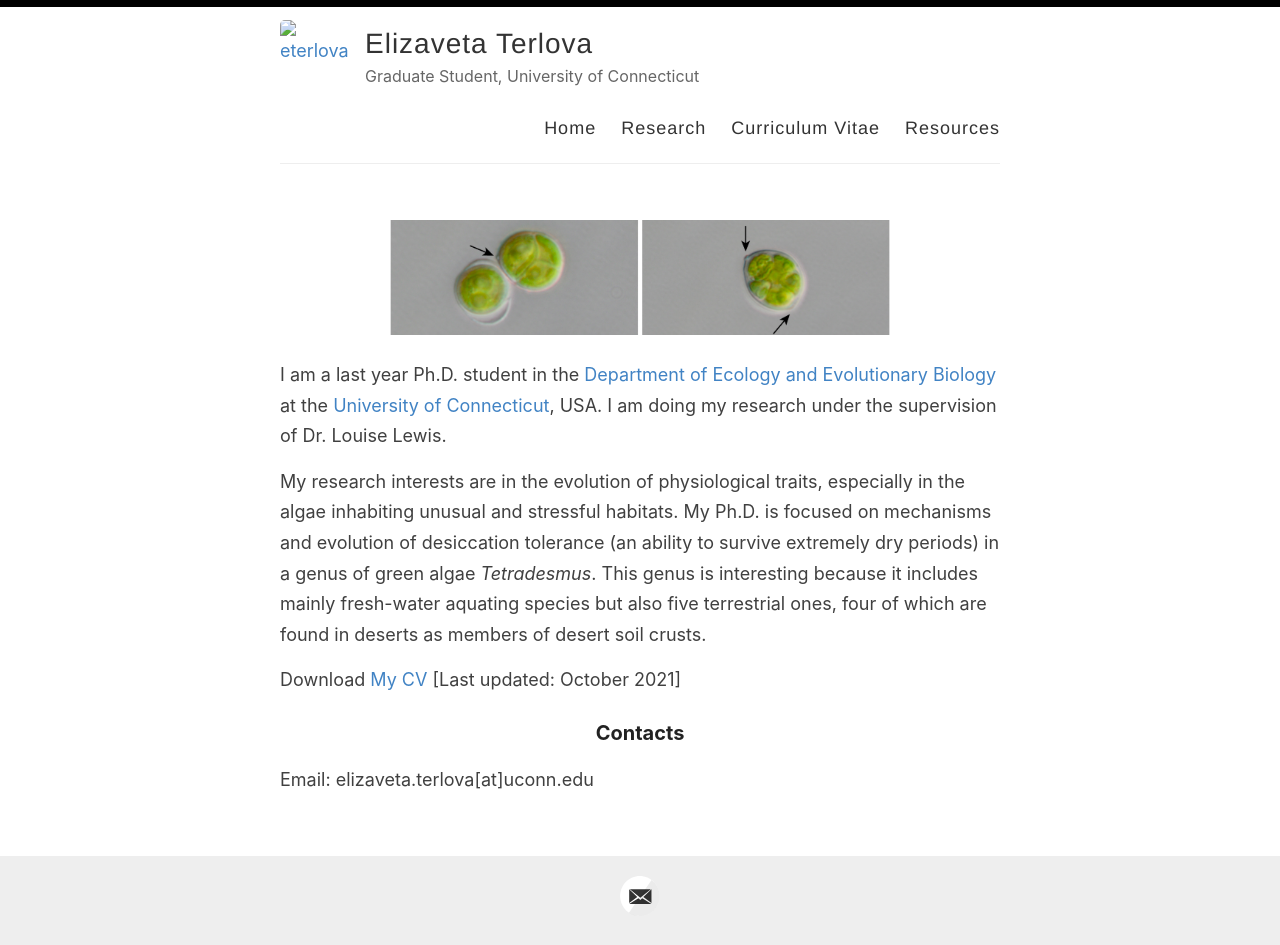
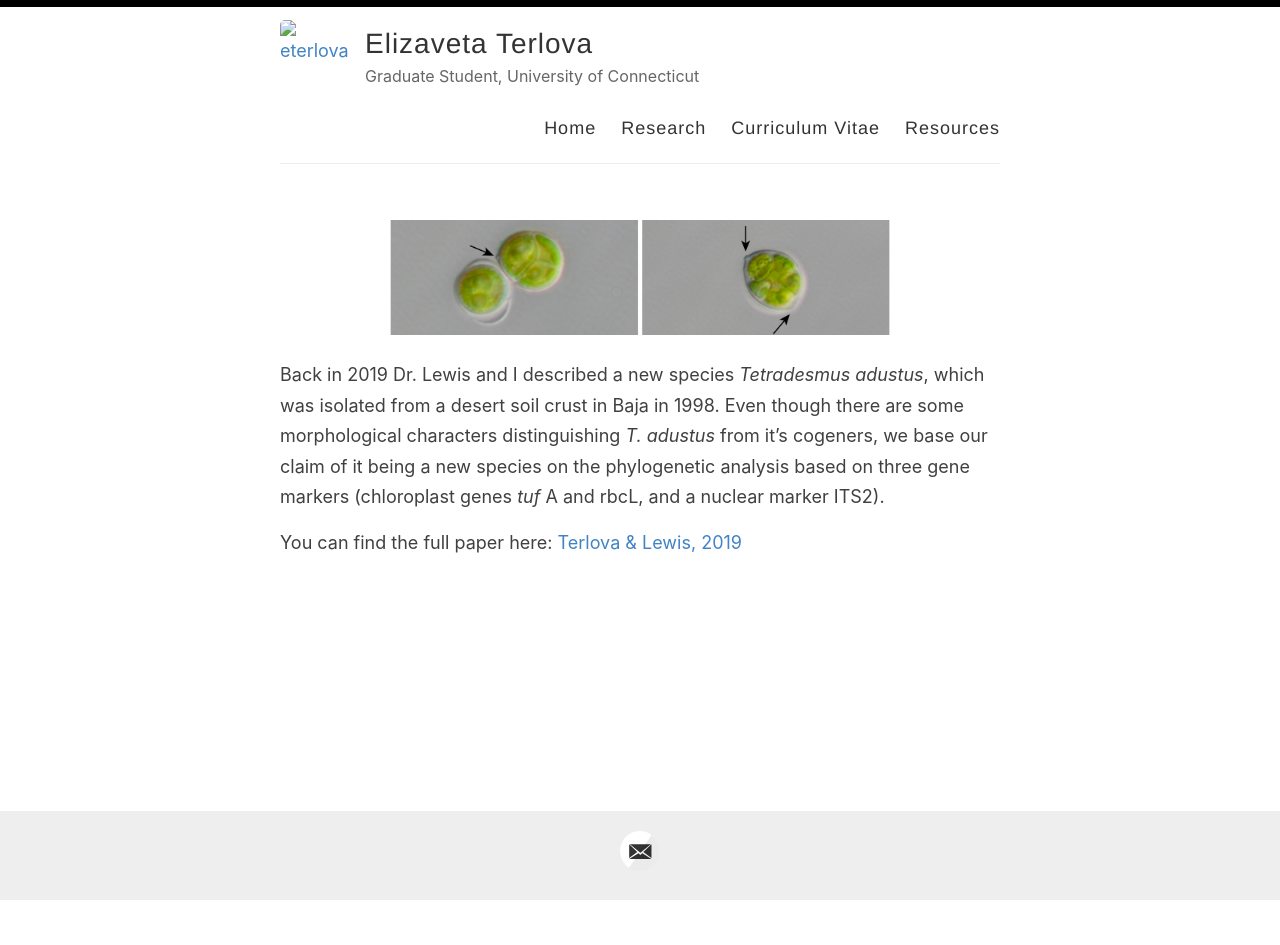
Before and after one commit to eterlova/eterlova.github.io, a Jekyll site: the page built from _posts/2021-10-29-New-species-of-desert-algae.md, in a window 1280 px wide. Built offline with Jekyll 4.4.1, drawn with Linux system fonts in a browser that asks for light colours; after the commit the page ends 901 px from its top, so only the background shows below that.

Commit message:
Update 2021-10-29-New-species-of-desert-algae.md

```diff
--- a/_posts/2021-10-29-New-species-of-desert-algae.md
+++ b/_posts/2021-10-29-New-species-of-desert-algae.md
@@ -10,11 +10,6 @@ layout: default
 </div>
 
 
-I am a last year Ph.D. student in the [Department of Ecology and Evolutionary Biology](eeb.uconn.edu) at the [University of Connecticut](uconn.edu), USA. I am doing my research under the supervision of Dr. Louise Lewis.
+Back in 2019 Dr. Lewis and I described a new species _Tetradesmus adustus_, which was isolated from a desert soil crust in Baja in 1998. Even though there are some morphological characters distinguishing _T. adustus_ from it's cogeners, we base our claim of it being a new species on the phylogenetic analysis based on three gene markers (chloroplast genes _tuf_ A and rbcL, and a nuclear marker ITS2).
 
-My research interests are in the evolution of physiological traits, especially in the algae inhabiting unusual and stressful habitats. My Ph.D. is focused on mechanisms and evolution of desiccation tolerance (an ability to survive extremely dry periods) in a genus of green algae *Tetradesmus*. This genus is interesting because it includes mainly fresh-water aquating species but also five terrestrial ones, four of which are found in deserts as members of desert soil crusts.
-
-Download <a href="https://eterlova.github.io/CV_October2021.pdf" target="_blank">My CV</a> [Last updated: October 2021]
-
-### Contacts
-Email: elizaveta.terlova[at]uconn.edu
+You can find the full paper here: [Terlova & Lewis, 2019](https://pfsyst.botany.pl/A-new-species-of-Tetradesmus-Chlorophyceae-Chlorophyta-nisolated-from-desert-soil,120163,0,2.html)
```
